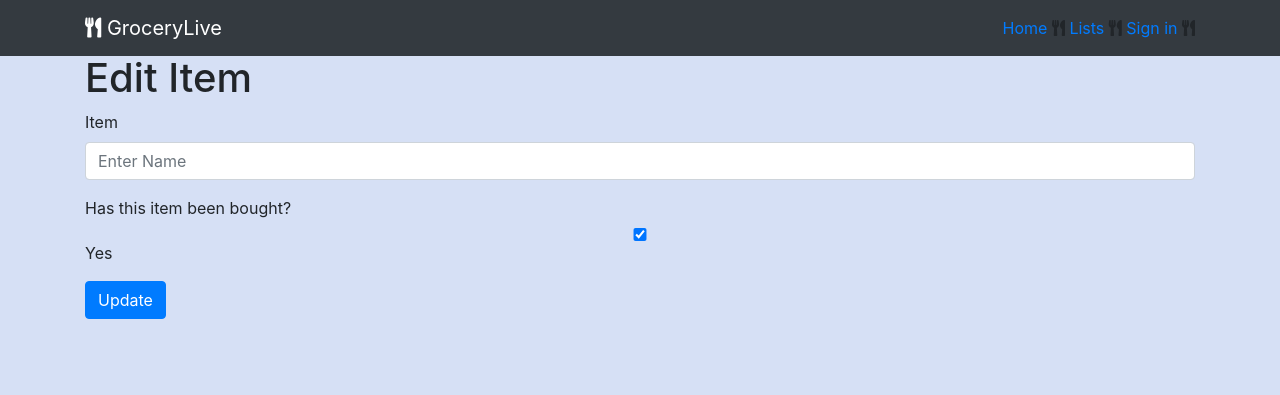
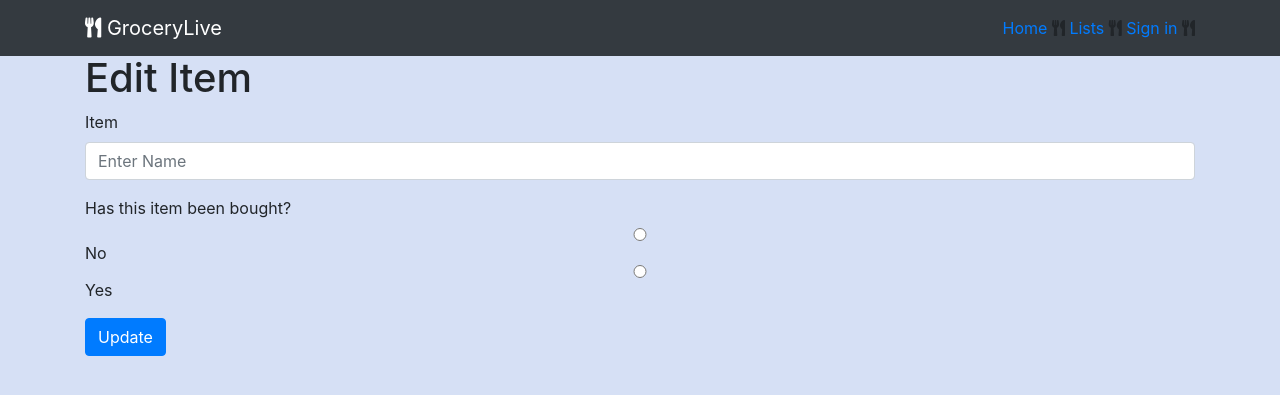
Before and after one commit to elizzzabethrae/grocery_list, a Node server app: template src/views/items/edit.ejs in a window 1280 px wide. Shown: the top 395 px of the page. Run offline with Node 20, Linux system fonts and the light colour scheme; the template is opened without the code that fills it, so the values that code supplies are empty; some libraries are stand-ins or nearby versions.

Commit message:
list working properly

```diff
--- a/src/views/items/edit.ejs
+++ b/src/views/items/edit.ejs
@@ -18,9 +18,8 @@
         </div>
         <div class="form-group">
           <label for="bought">Has this item been bought?</label>
-          <input type="checkbox" class="form-control" name="bought" checked="<% item.bought ? "checked" : "" %>" />
-          <span>Yes</span>
-
+          <input type="radio" class="form-control" name="bought" value="false"> No </input>
+          <input type="radio" class="form-control" name="bought"  value="true"> Yes </input>
         </div>
         <button type="submit" class="btn btn-primary">Update</button>
       </form>
```
